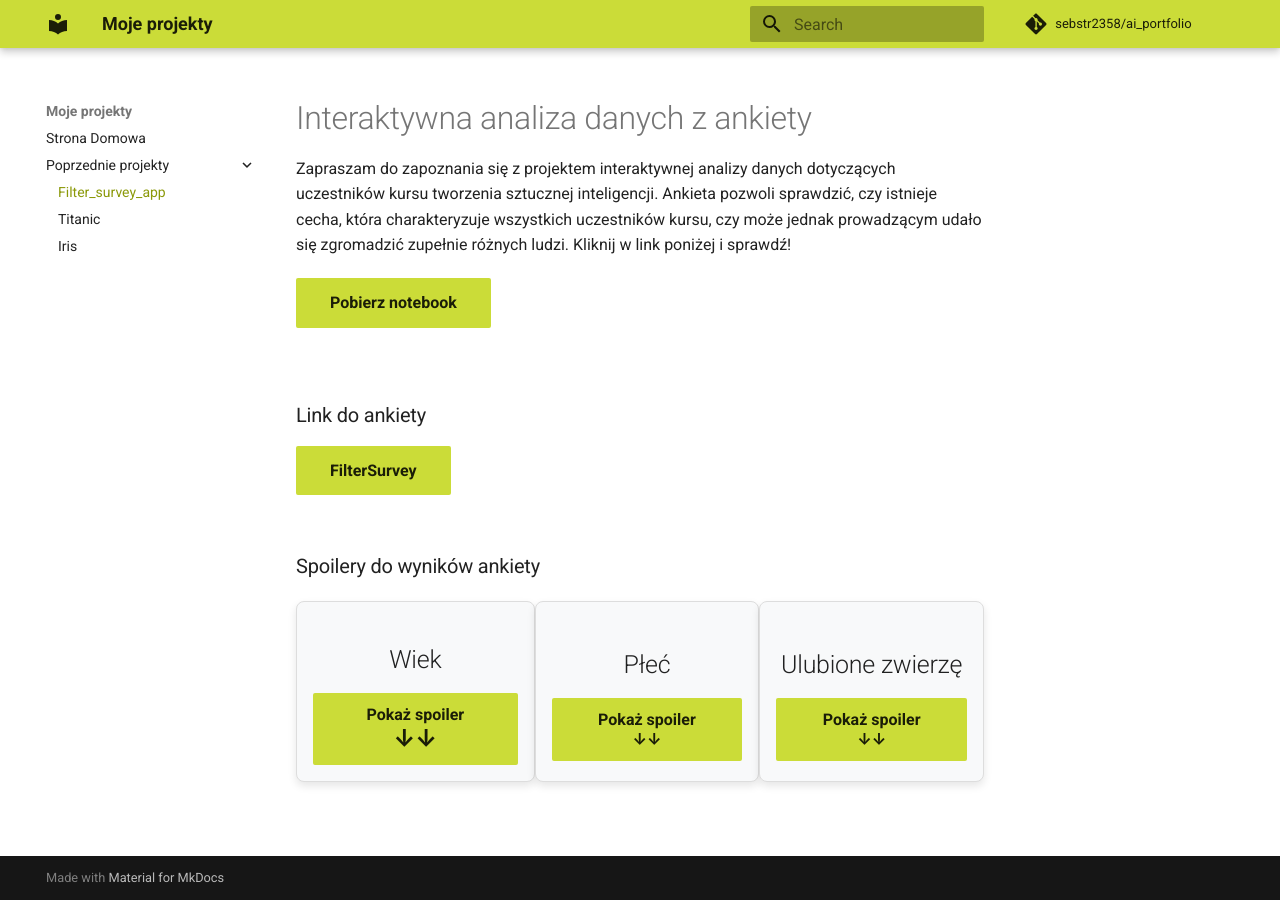
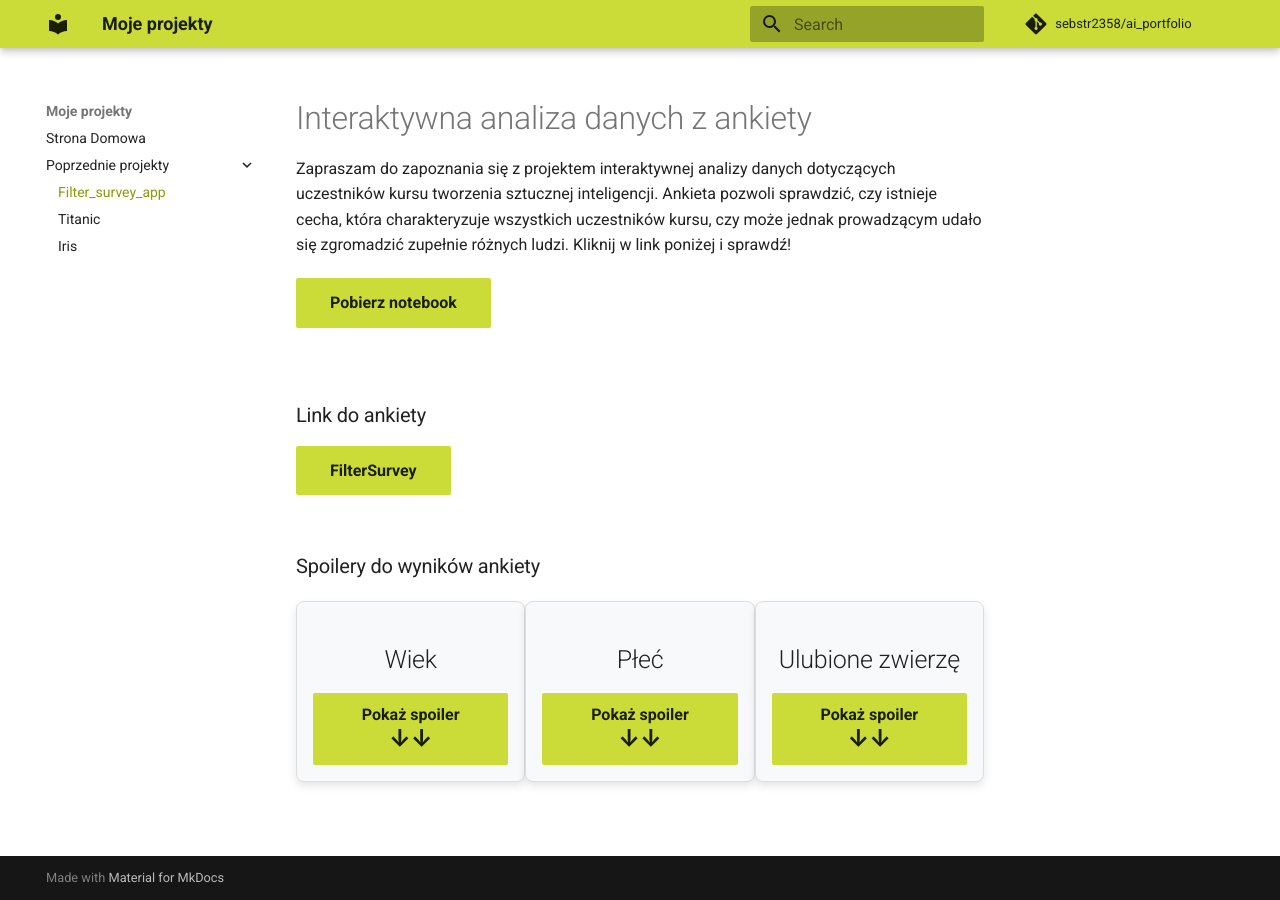
Before and after one commit to sebstr2358/ai_portfolio, an MkDocs documentation site: the page built from docs/filter_survey_app/index.md, in a window 1280 px wide. Built offline with MkDocs 1.6.1 and Material for MkDocs 9.7.7, drawn with Linux system fonts in a browser that asks for light colours; comment, search, counter and statistics services are not loaded.

Commit message:
added rest icon

```diff
--- a/docs/filter_survey_app/index.md
+++ b/docs/filter_survey_app/index.md
@@ -44,7 +44,7 @@
                 max-width: 300px;
                 margin: 20px auto;">
         <h2>Płeć</h2>
-        <button id="show-button-gender" class="md-button md-button--primary" onclick="toggleVisibilityGender()">Pokaż spoiler ↓↓</button>
+        <button id="show-button-gender" class="md-button md-button--primary" onclick="toggleVisibilityGender()">Pokaż spoiler <span style="font-size: 1.2rem; font-weight: bold">↓↓</span></button>
         <button id="hide-button-gender" class="md-button md-button--primary" style="display: none;" onclick="toggleVisibilityGender()">Ukryj spoiler</button>
         <div id="hidden-text-gender" style="display: none; margin-top: 10px;">
             <p>Kobiety stanowią zaledwie ok. 23% ankietowanych!</p>
@@ -63,7 +63,7 @@
                 max-width: 300px;
                 margin: 20px auto;">
         <h2>Ulubione zwierzę</h2>
-        <button id="show-button-animal" class="md-button md-button--primary" onclick="toggleVisibilityAnimal()">Pokaż spoiler ↓↓</button>
+        <button id="show-button-animal" class="md-button md-button--primary" onclick="toggleVisibilityAnimal()">Pokaż spoiler <span style="font-size: 1.2rem; font-weight: bold">↓↓</span></button>
         <button id="hide-button-animal" class="md-button md-button--primary" style="display: none;" onclick="toggleVisibilityAnimal()">Ukryj spoiler</button>
         <div id="hidden-text-animal" style="display: none; margin-top: 10px;">
             <p>Zdecydowanie psy!</p>
```
